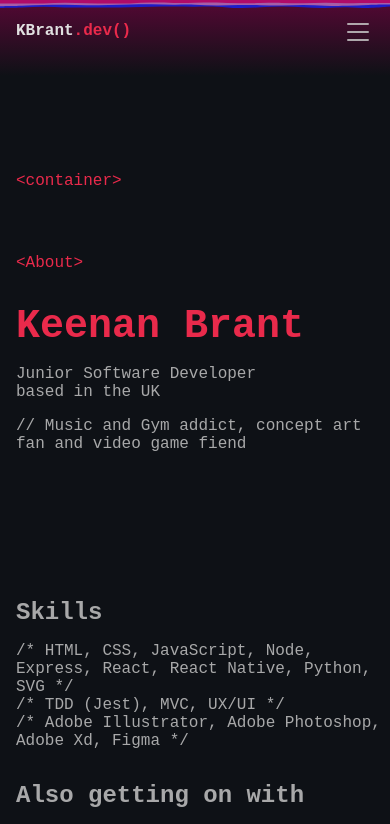
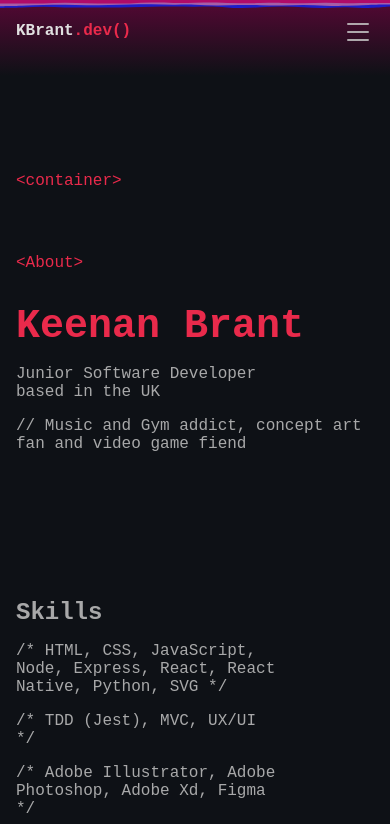
Before and after one commit to The-Nightman/Portfolio, a React (Vite) app: page /about in a window 390 px wide. Shown: the top 824 px of the page. Built offline with nearby package versions, Linux system fonts and the light colour scheme; the HTML template or start-up script is replaced by a standard one.

Commit message:
update styles and media queries

```diff
--- a/src/components/component.css
+++ b/src/components/component.css
@@ -1,20 +1,23 @@
-:root{
-    --nb-hover-color: #E92A4B;
-    --nb-hover-icon-color: #2AE9C8;
-    --function-color: #E92A4B;
+:root {
+  --nb-hover-color: #e92a4b;
+  --nb-hover-icon-color: #2ae9c8;
+  --function-color: #e92a4b;
   --header-text-color: #e0e0e0;
 }
-.container-tags, .tags, .func, .about-tags {
+.container-tags,
+.tags,
+.func,
+.about-tags {
   color: var(--function-color);
 }
 section {
-    padding-left: 1rem;
+  padding-left: 10vw;
 }
 a {
   text-decoration: none;
 }
 ul {
-    list-style:none
+  list-style: none;
 }
 .separator {
   height: 4rem;
@@ -25,17 +28,17 @@ footer {
   padding-bottom: 2rem;
 }
 /* tricolor */
-#tricolorsvg{
+#tricolorsvg {
   display: block;
-    width: 100vw;
+  width: 100%;
 }
-.bitricolor{
+.bitricolor {
   background: linear-gradient(180deg, #550834 0%, rgb(14, 17, 22) 9vh 10%);
   min-height: 9vh;
   position: relative;
 }
 /* navbar */
-.header-container{
+.header-container {
   display: flex;
   align-items: center;
   justify-content: space-between;
@@ -43,36 +46,37 @@ footer {
   top: 5vh;
   margin: 0 auto;
 }
-.nav-breadcrumb{
+.nav-breadcrumb {
   font-weight: 700;
   white-space: nowrap;
-    color:var(--header-text-color);
+  color: var(--header-text-color);
 }
 /* navbar desktop */
 .header-navbar-desktop ul {
-    display:flex;
-    align-items:center;
-    list-style:none
+  display: flex;
+  align-items: center;
+  list-style: none;
 }
-.header-navbar-desktop ul li{
+.header-navbar-desktop ul li {
   margin: 0 1rem;
 }
-.header-navbar-desktop ul li a{
+.header-navbar-desktop ul li a {
   text-decoration: none;
-    transition: color .2s ease-out;
-    color:var(--header-text-color);
+  transition: color 0.2s ease-out;
+  color: var(--header-text-color);
 }
-.header-navbar-desktop ul li a svg{
+.header-navbar-desktop ul li a svg {
   fill: var(--function-color);
-    transition: fill .3s cubic-bezier(.83,.4,.17,.62);
+  transition: fill 0.3s cubic-bezier(0.83, 0.4, 0.17, 0.62);
 }
-.header-navbar-desktop ul li a:hover{
-    color:var(--nb-hover-color)
+.header-navbar-desktop ul li a:hover {
+  color: var(--nb-hover-color);
 }
-.header-navbar-desktop ul li a:hover svg{
-    fill:var(--nb-hover-icon-color)
+.header-navbar-desktop ul li a:hover svg {
+  fill: var(--nb-hover-icon-color);
 }
-.github-desktop, .linkedin-desktop {
+.github-desktop,
+.linkedin-desktop {
   height: 1.56rem;
   width: 1.56rem;
 }
@@ -96,21 +100,21 @@ footer {
   right: 0;
   width: 200px;
   height: 100vh;
-    list-style:none;
+  list-style: none;
   background-color: #242424;
   padding-top: 3rem;
   z-index: 9;
 }
 .navbar-icons-mobile {
-    display:flex;
+  display: flex;
   position: fixed;
   flex-direction: row;
-    align-items:center;
-    list-style:none;
+  align-items: center;
+  list-style: none;
   row-gap: 2rem;
   right: 0;
 }
-.header-navbar-mobile ul li{
+.header-navbar-mobile ul li {
   display: block;
   text-align: right;
   padding-top: 2rem;
@@ -118,29 +122,30 @@ footer {
   font-weight: 700;
   margin: 0 1rem;
 }
-.header-navbar-mobile ul li a{
+.header-navbar-mobile ul li a {
   text-decoration: none;
-    transition: color .2s ease-out;
-    color:var(--header-text-color);
+  transition: color 0.2s ease-out;
+  color: var(--header-text-color);
 }
-.header-navbar-mobile ul li a svg{
+.header-navbar-mobile ul li a svg {
   fill: var(--function-color);
-    transition: fill .3s cubic-bezier(.83,.4,.17,.62);
+  transition: fill 0.3s cubic-bezier(0.83, 0.4, 0.17, 0.62);
 }
-.header-navbar-mobile ul li a:hover{
-    color:var(--nb-hover-color)
+.header-navbar-mobile ul li a:hover {
+  color: var(--nb-hover-color);
 }
-.header-navbar-mobile ul li a:hover svg{
-    fill:var(--nb-hover-icon-color)
+.header-navbar-mobile ul li a:hover svg {
+  fill: var(--nb-hover-icon-color);
 }
-.github-mobile, .linkedin-mobile {
+.github-mobile,
+.linkedin-mobile {
   width: 4rem;
   height: 4rem;
 }
 /* tags */
 .container-tags {
   display: inline-block;
-    padding-left: 1rem;
+  padding-left: 10vw;
   margin: 2rem 0 2rem;
 }
 .tags {
@@ -149,50 +154,47 @@ footer {
 }
 .about-tags {
   display: inline-block;
-    padding: 2rem 1rem;
+  padding: 2rem 10vw;
 }
 /* home intro */
 .personal-intro {
   min-height: 60vh;
-    padding-left: 1rem;
 }
 .intro-title {
   font-size: 2.9rem;
-    color:var(--header-text-color)
+  color: var(--header-text-color);
 }
 .personal-intro .name {
   font-size: 2rem;
-    color:var(--function-color);
+  color: var(--function-color);
 }
 /* curriculum vitae */
 .cv {
   min-height: 57vh;
   /* min-height: 70vh; */
-    padding-left: 1rem;
 }
 .cv-header {
   font-size: 2rem;
   word-spacing: -0.4rem;
   white-space: nowrap;
-    color:var(--header-text-color);
+  color: var(--header-text-color);
 }
 .cv-button {
   display: inline;
   padding-top: 2rem;
-    fill:var(--function-color);
-    transition: fill .3s cubic-bezier(.83,.4,.17,.62);
+  fill: var(--function-color);
+  transition: fill 0.3s cubic-bezier(0.83, 0.4, 0.17, 0.62);
 }
 .cv-button:hover {
-    fill:var(--nb-hover-icon-color)
+  fill: var(--nb-hover-icon-color);
 }
 /* skills home */
 .skills {
   min-height: 70vh;
-    padding-left: 1rem;
 }
 .skills-title {
   font-size: 1.6rem;
-    color:var(--header-text-color);
+  color: var(--header-text-color);
 }
 .skills ul {
   display: inline-flex;
@@ -210,16 +212,14 @@ footer {
 /* projects */
 .projects {
   min-height: 70vh;
-    padding-left: 1rem;
 }
 .projects-title {
   font-size: 2rem;
-    color:var(--header-text-color);
+  color: var(--header-text-color);
   padding-bottom: 1rem;
 }
 .projects-carousel-container {
-    width: calc(100vw - 2rem);
-    overflow: hidden;
+  width: calc(100% - 2rem);
   cursor: grab;
 }
 .projects-cards {
@@ -235,7 +235,6 @@ footer {
   width: 270px;
   background-color: #222935;
   border-radius: 10px;
-
 }
 .description {
   margin: 1rem;
@@ -250,9 +249,9 @@ footer {
   justify-content: space-between;
 }
 .proj-button {
-    transition: color .2s ease-out;
-    transition: background-color .2s ease-out;
-    background-color:var(--function-color);
+  transition: color 0.2s ease-out;
+  transition: background-color 0.2s ease-out;
+  background-color: var(--function-color);
   border-radius: 5px;
   color: white;
   padding: 0.5rem;
@@ -265,15 +264,14 @@ footer {
   height: 1rem;
 }
 .proj-button:hover {
-    background-color:var(--nb-hover-icon-color);
-    color:var(--nb-hover-color);
+  background-color: var(--nb-hover-icon-color);
+  color: var(--nb-hover-color);
 }
 .proj-button:hover .project-github {
   fill: var(--nb-hover-color);
 }
 /* made with */
 .made-with {
-    padding-left: 1rem;
   padding-bottom: 10rem;
 }
 .made-with .tags {
@@ -285,17 +283,17 @@ footer {
   grid-template-rows: auto auto;
   gap: 4rem;
 }
-.made-with ul li{
+.made-with ul li {
   color: var(--function-color);
   list-style: none;
   white-space: nowrap;
 }
-.made-with ul li a{
-    transition: color .2s ease-out;
+.made-with ul li a {
+  transition: color 0.2s ease-out;
   color: var(--function-color);
   text-decoration: none;
 }
-.made-with ul li a:hover{
+.made-with ul li a:hover {
   color: var(--nb-hover-icon-color);
 }
 /* about intro */
@@ -306,7 +304,7 @@ footer {
   font-size: 2.5rem;
   color: var(--function-color);
 }
-.about-personal p{
+.about-personal p {
   margin-bottom: 1rem;
 }
 /* about skills */
@@ -316,6 +314,12 @@ footer {
 .about-skills h2 {
   margin-bottom: 1rem;
 }
+.skills-grid {
+  display: grid;
+  max-width: 70%;
+  grid-template: 1fr / repeat(3, 1fr);
+  gap: 2rem;
+}
 /* about also */
 .about-also {
   margin-bottom: 2rem;
@@ -324,15 +328,43 @@ footer {
   margin-bottom: 1rem;
 }
 
-@media only screen and (max-width:1100px) {
-    .header-container{
+@media only screen and (max-width: 1100px) {
+  .header-container {
     max-width: 90vw;
   }
 }
-@media only screen and (max-width:800px) {
-    .nav-breadcrumb{
+@media only screen and (max-width: 800px) {
+  .nav-breadcrumb {
     position: absolute;
     top: 1.4rem;
     left: 1rem;
   }
+  section {
+    padding-left: 1rem;
   }
+  .container-tags {
+    display: inline-block;
+    padding-left: 1rem;
+    margin: 2rem 0 2rem;
+  }
+  .tags {
+    display: inline-block;
+    margin: 4rem 0;
+  }
+  .about-tags {
+    display: inline-block;
+    padding: 2rem 1rem;
+  }
+  .projects-carousel-container {
+    width: calc(100vw - 2rem);
+    overflow: hidden;
+  }
+}
+@media only screen and (max-width: 670px) {
+  .skills-grid {
+    display: grid;
+    width: 80%;
+    grid-template: 1fr / 1fr;
+    gap: 1rem;
+  }
+}
```
Lines whose indentation alone changed are shown as unchanged.
